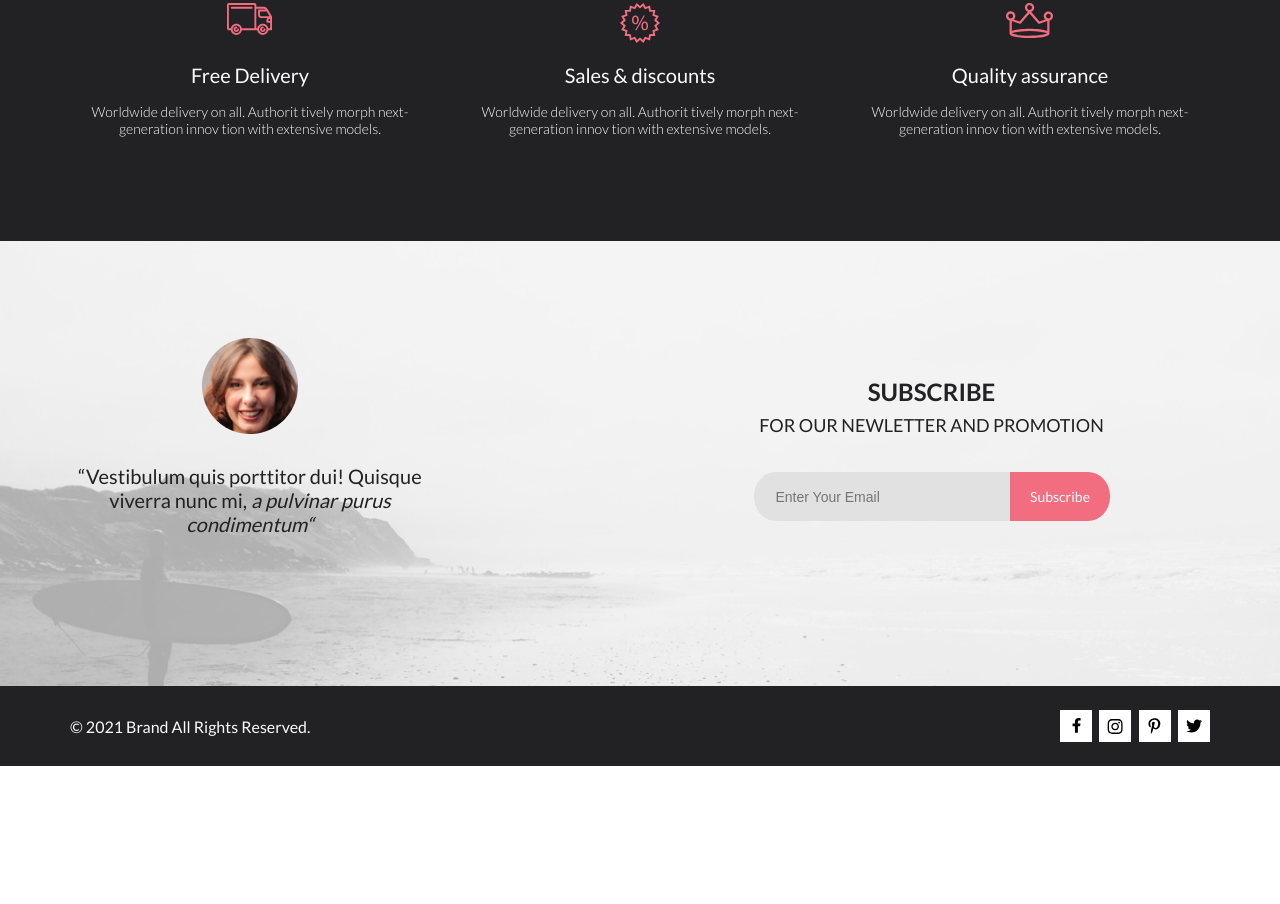
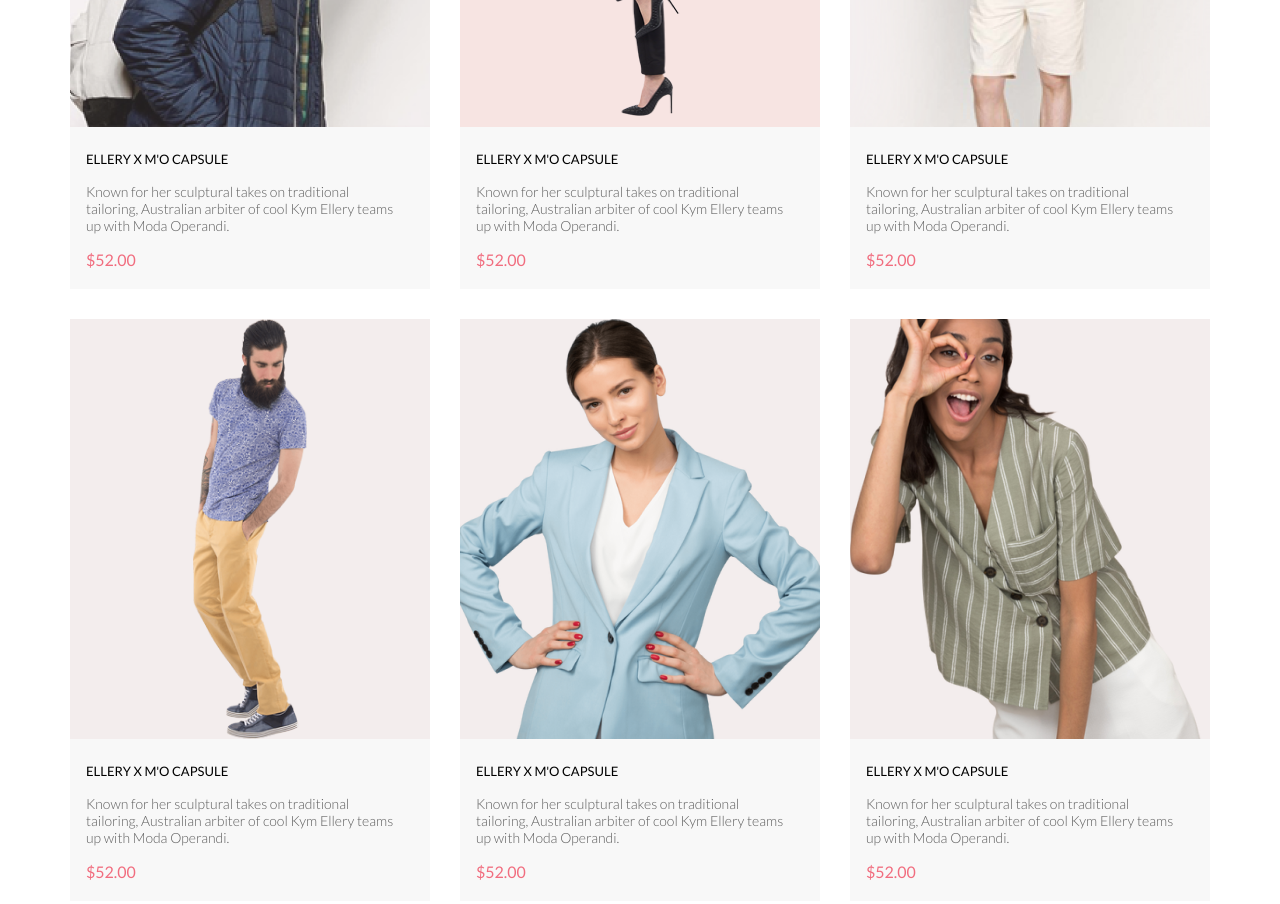
Before and after one commit to MaksimShcherbinin/HomeWorkJS-_Lesson11, a plain HTML site: page index.html in a window 1280 px wide. Shown: the part 1738-2642 px from the top of the page. Before the commit the page ends 2504 px from the top, so only its background shows below. Drawn offline with Linux system fonts and the light colour scheme.

Commit message:
added script for index.html

```diff
--- a/data.js
+++ b/data.js
@@ -1,10 +1,11 @@
 const productsItems =
-    [
+    `[
         {
             "product_name": "ELLERY X M'O CAPSULE",
             "product_desc": "Known for her sculptural takes on traditional tailoring, Australian arbiter of cool Kym Ellery teams up with Moda Operandi.",
             "img_src": "img/product-item1.png",
             "img_name": "products item 1",
+            "link": "#",
             "price": "$52.00"
         },
         {
@@ -12,6 +13,7 @@
             "product_desc": "Known for her sculptural takes on traditional tailoring, Australian arbiter of cool Kym Ellery teams up with Moda Operandi.",
             "img_src": "img/product-item2.png",
             "img_name": "products item 2",
+            "link": "#",
             "price": "$52.00"
         },
         {
@@ -19,6 +21,7 @@
             "product_desc": "Known for her sculptural takes on traditional tailoring, Australian arbiter of cool Kym Ellery teams up with Moda Operandi.",
             "img_src": "img/product-item3.png",
             "img_name": "products item 3",
+            "link": "#",
             "price": "$52.00"
         },
         {
@@ -26,6 +29,7 @@
             "product_desc": "Known for her sculptural takes on traditional tailoring, Australian arbiter of cool Kym Ellery teams up with Moda Operandi.",
             "img_src": "img/product-item4.png",
             "img_name": "products item 4",
+            "link": "#",
             "price": "$52.00"
         },
         {
@@ -33,6 +37,7 @@
             "product_desc": "Known for her sculptural takes on traditional tailoring, Australian arbiter of cool Kym Ellery teams up with Moda Operandi.",
             "img_src": "img/product-item5.png",
             "img_name": "products item 5",
+            "link": "#",
             "price": "$52.00"
         },
         {
@@ -40,6 +45,7 @@
             "product_desc": "Known for her sculptural takes on traditional tailoring, Australian arbiter of cool Kym Ellery teams up with Moda Operandi.",
             "img_src": "img/product-item6.png",
             "img_name": "products item 6",
+            "link": "#",
             "price": "$52.00"
         }
-    ]
+    ]`
--- a/index.html
+++ b/index.html
@@ -88,7 +88,7 @@
         <h2 class="products__title">Fetured Items</h2>
         <p class="products__text">Shop for items based on what we featured in this week</p>
         <div class="products__items">
-
+            <!-- Вот сюда -->
         </div>
         <button class="products__button">Browse All Product
         </button>
@@ -166,6 +166,63 @@
 
         </div>
     </footer>
+
+    <script src="data.js"></script>
+    <script>
+        const productsData = JSON.parse(productsItems);
+
+        productsData.forEach(element => {
+            const productsItemsEl = document.querySelector('.products__items');
+            const productsItemEl = document.createElement('div');
+            productsItemEl.classList.add('products__item');
+            productsItemsEl.appendChild(productsItemEl);
+
+            const productsItemImgBoxEl = document.createElement('div');
+            productsItemImgBoxEl.classList.add('products__item-img');
+            productsItemEl.appendChild(productsItemImgBoxEl);
+
+            const productsItemDescEl = document.createElement('div');
+            productsItemDescEl.classList.add('products__item-desc');
+            productsItemEl.appendChild(productsItemDescEl);
+
+            const productsItemImgEl = document.createElement('img');
+            productsItemImgEl.classList.add('products__item-img_size');
+            productsItemImgEl.src = element.img_src;
+            productsItemImgEl.alt = element.img_name;
+            productsItemImgBoxEl.appendChild(productsItemImgEl);
+
+            const productsItemImgFrontEl = document.createElement('div');
+            productsItemImgFrontEl.classList.add('products__item-img_front');
+            productsItemImgBoxEl.appendChild(productsItemImgFrontEl);
+
+            const itemImgLinkEl = document.createElement('a');
+            itemImgLinkEl.classList.add('item-img__link');
+            itemImgLinkEl.href = element.link;
+            productsItemImgFrontEl.appendChild(itemImgLinkEl);
+
+            const productsItemImgHoverEl = document.createElement('img');
+            productsItemImgHoverEl.classList.add('products__item-img_size');
+            productsItemImgHoverEl.src = "img/product-item-hover.svg";
+            productsItemImgHoverEl.alt = "products item front";
+            itemImgLinkEl.appendChild(productsItemImgHoverEl);
+
+
+            const productsItemTitleEl = document.createElement('h3');
+            productsItemTitleEl.classList.add('products__item-title');
+            productsItemTitleEl.textContent = element.product_name;
+            productsItemDescEl.appendChild(productsItemTitleEl);
+
+            const productsItemTextEl = document.createElement('p');
+            productsItemTextEl.classList.add('products__item-text');
+            productsItemTextEl.textContent = element.product_desc;
+            productsItemDescEl.appendChild(productsItemTextEl);
+
+            const productsItemPriceEl = document.createElement('span');
+            productsItemPriceEl.classList.add('products__item-price');
+            productsItemPriceEl.textContent = element.price;
+            productsItemDescEl.appendChild(productsItemPriceEl);
+        });
+    </script>
 </body>
 
 </html>
```
